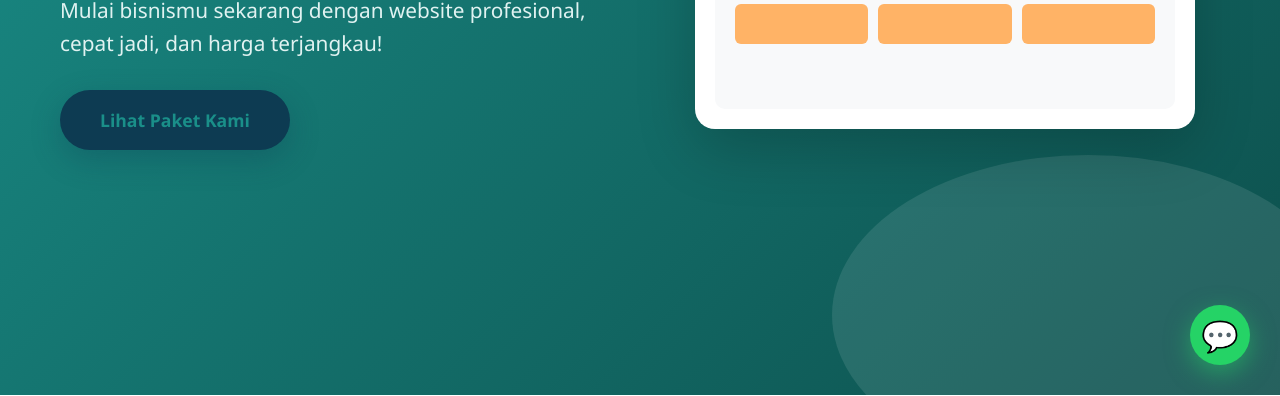
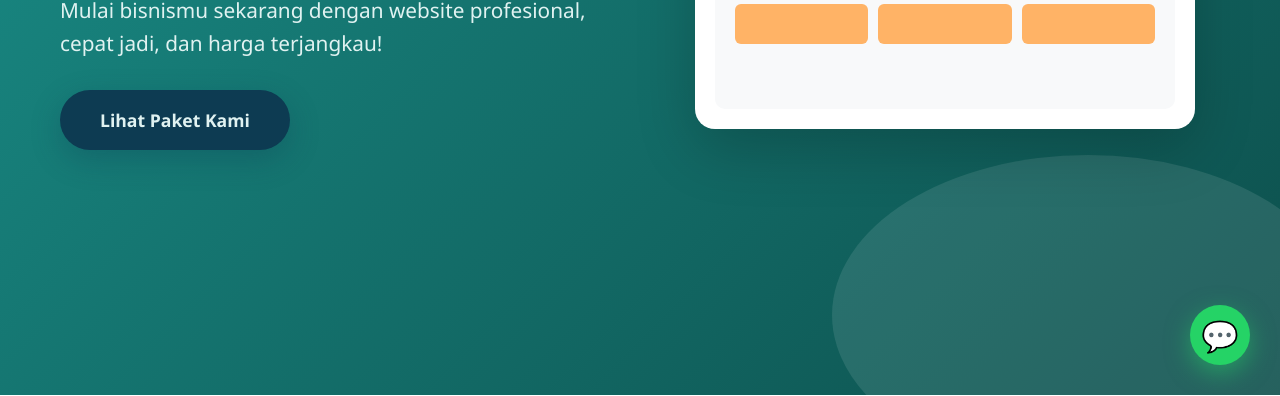
Before and after one commit to skuyykek69/jasa, a plain HTML site: page index.html in a window 1280 px wide. Shown: the part 405-801 px from the top of the page. Drawn offline with Linux system fonts and the light colour scheme.

Commit message:
Update index.html

```diff
--- a/index.html
+++ b/index.html
@@ -71,7 +71,7 @@
         .cta-button {
             display: inline-block;
             background: #0d3b52;
-            color: #1a8f89;
+            color: #e0f2f1;
             padding: 18px 40px;
             border-radius: 50px;
             text-decoration: none;
```
